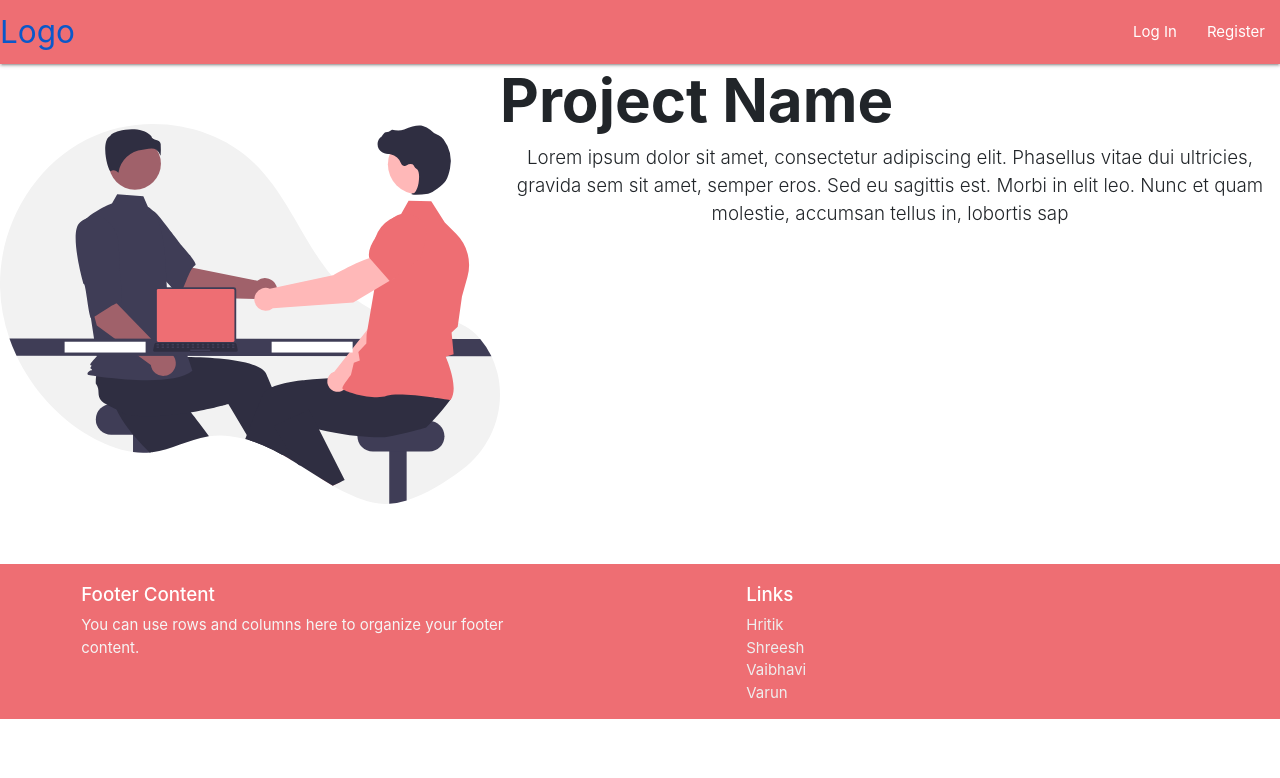
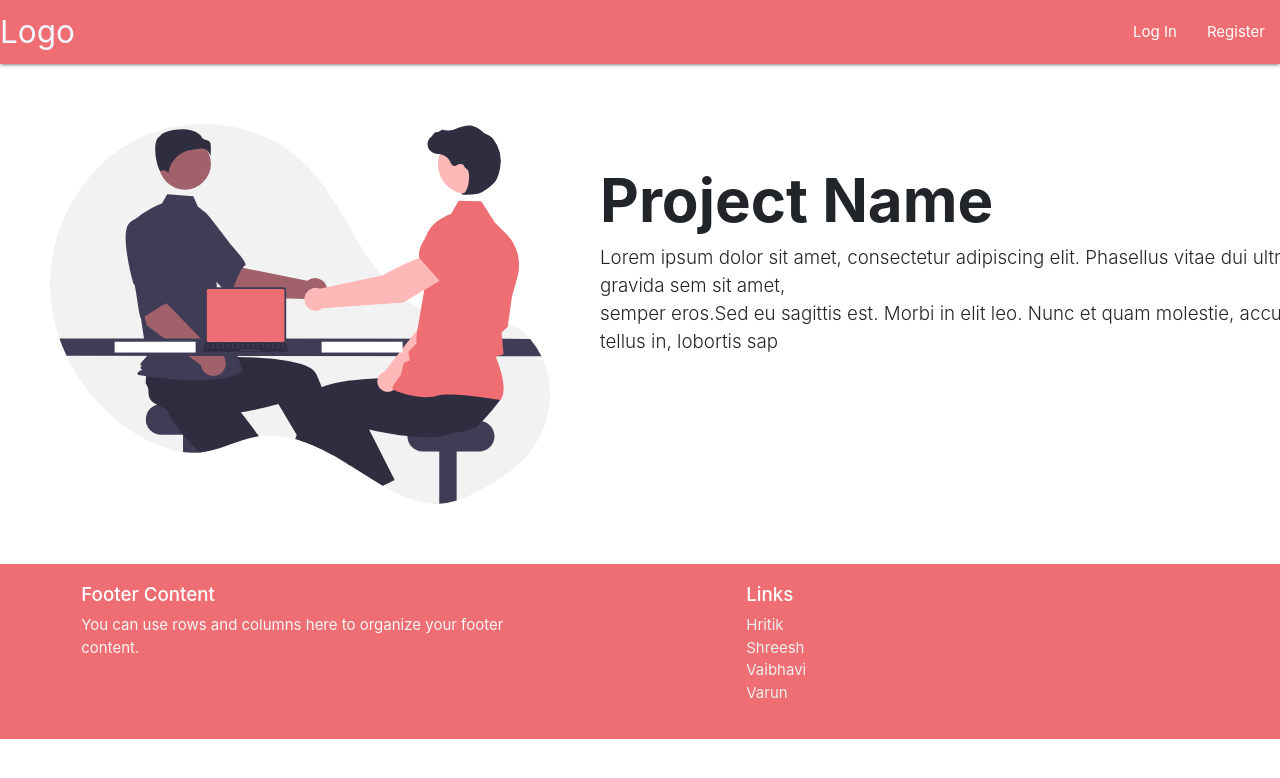
Before and after one commit to hritik2002/tsec_hackathon_frontend, a React (Create React App) app: page / in a window 1280 px wide. Shown: the top 778 px of the page. Built offline with nearby package versions, Linux system fonts and the light colour scheme.

Commit message:
Modified Home Page

```diff
--- a/src/Assets/Home.css
+++ b/src/Assets/Home.css
@@ -2,4 +2,12 @@
     height: 500px;
     width: 500px;
     float: left;
+    margin-left: 50px;
 }
+
+.info{
+    margin-top: 100px;
+    margin-left: 500px;
+    position: relative;
+    left: 50px;
+}
--- a/src/Pages/Home.js
+++ b/src/Pages/Home.js
@@ -5,9 +5,9 @@ const Home = () => {
     return(
         <>
             <img src={HomeIcon} className='homePic' alt='homeImg'/>
-            <div className="jumbotron intro float-right">
+            <div className="jumbotron intro float-right info">
                 <h1 className="display-3 fw-bolder">Project Name</h1>
-                <p className="lead text-center">Lorem ipsum dolor sit amet, consectetur adipiscing elit. Phasellus vitae dui ultricies, gravida sem sit amet, semper eros. Sed eu sagittis est. Morbi in elit leo. Nunc et quam molestie, accumsan tellus in, lobortis sap</p>
+                <p className="lead">Lorem ipsum dolor sit amet, consectetur adipiscing elit. Phasellus vitae dui ultricies, gravida sem sit amet,<br/>semper eros.Sed eu sagittis est. Morbi in elit leo. Nunc et quam molestie, accumsan tellus in, lobortis sap</p>
             </div>
         </>
     );
--- a/src/index.css
+++ b/src/index.css
@@ -14,4 +14,15 @@ code {
 
 a{
   text-decoration: none;
+
 }
+a:hover{
+  color: aliceblue;
+}
+
+*{
+  overflow: hidden;
+  box-sizing: border-box;
+  margin: 0%;
+  padding: 0%;
+}
```
